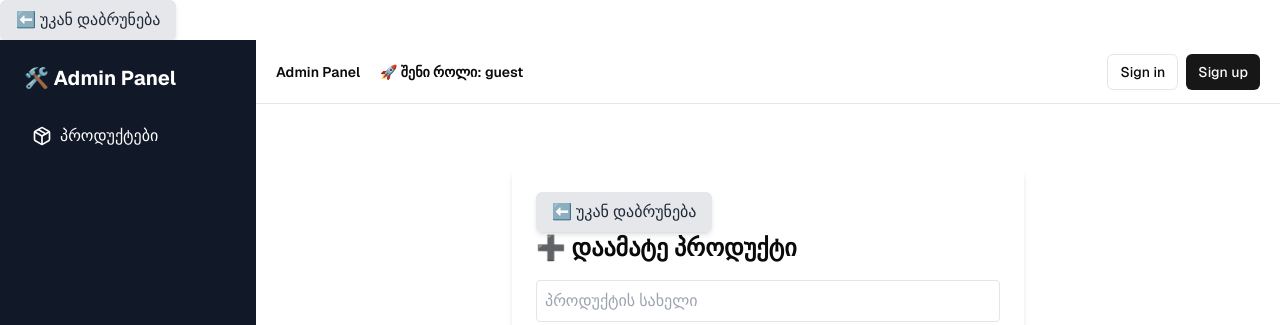
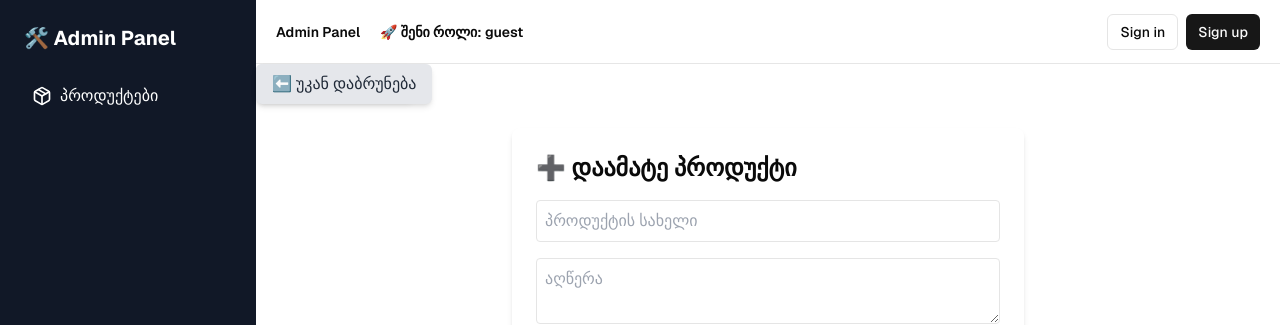
Before and after one commit to DavidTchintcharauli/flowers_admin_panel, a Next.js app: page /admin/add-product in a window 1280 px wide. Shown: the top 325 px of the page. Built offline with nearby package versions, Linux system fonts and the light colour scheme; no server answers.

Commit message:
update back function

```diff
--- a/app/components/BackButton.tsx
+++ b/app/components/BackButton.tsx
@@ -8,7 +8,7 @@ export default function BackButton() {
   return (
     <button
       onClick={() => router.back()}
-      className="bg-gray-200 hover:bg-gray-300 text-gray-800 px-4 py-2 rounded-md shadow-md"
+      className="absolute top-16 left-64 bg-gray-200 hover:bg-gray-300 text-gray-800 px-4 py-2 rounded-md shadow-md"
     >
       ⬅️ უკან დაბრუნება
     </button>
--- a/app/layout.tsx
+++ b/app/layout.tsx
@@ -34,7 +34,6 @@ export default async function RootLayout({
   return (
     <html lang="en" className={geistSans.className} suppressHydrationWarning>
       <body className="bg-background text-foreground">
-        <BackButton />
         <ThemeProvider
           attribute="class"
           defaultTheme="system"
@@ -48,6 +47,7 @@ export default async function RootLayout({
                 <nav className="w-full flex justify-center border-b border-b-foreground/10 h-16">
                   <div className="w-full max-w-5xl flex justify-between items-center p-3 px-5 text-sm">
                     <div className="flex gap-5 items-center font-semibold">
+                    <BackButton />
                       <Link href={"/"}>Admin Panel</Link>
                       <div>🚀 შენი როლი: {role}</div>
                     </div>
```
